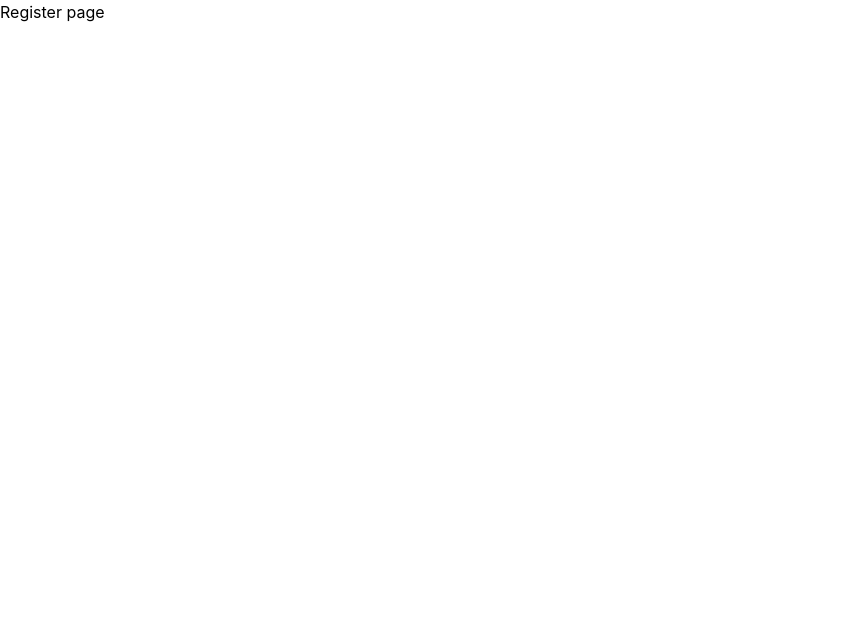
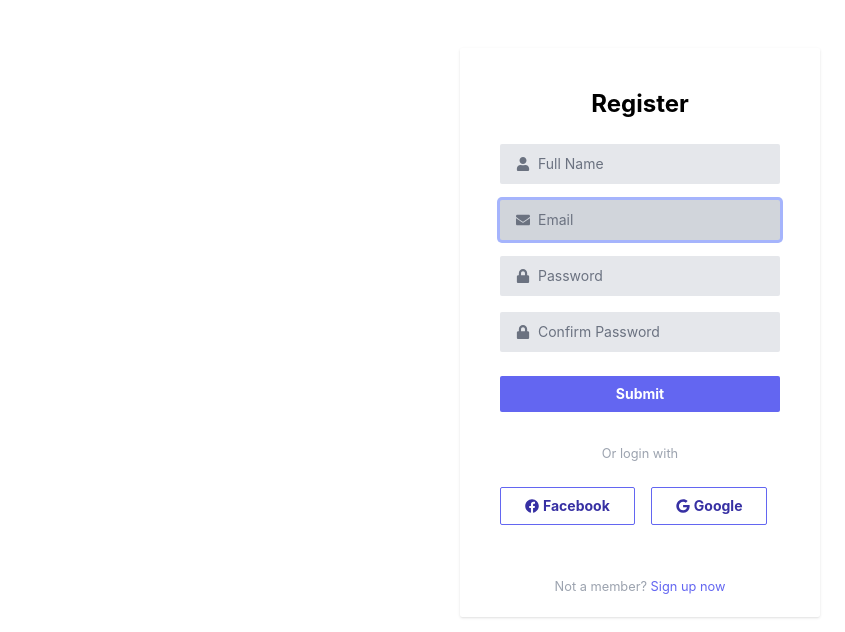
Before and after one commit to yudi7ll/equizz, a Next.js app: page /register in a window 1280 px wide. Shown: the top 632 px of the page, without its empty margins (0-845 px from the left). Built offline with nearby package versions, Linux system fonts and the light colour scheme.

Commit message:
add register page & add Input element

```diff
--- a/src/components/Input/index.tsx
+++ b/src/components/Input/index.tsx
@@ -1,35 +1,58 @@
+import { ErrorMessage } from '@hookform/error-message'
 import clsx from 'clsx'
-import { InputHTMLAttributes, useRef } from 'react'
+import {
+  ChangeEvent,
+  DetailedHTMLProps,
+  forwardRef,
+  InputHTMLAttributes,
+  PropsWithRef,
+  useState,
+} from 'react'
+import { FieldErrorsImpl } from 'react-hook-form'
 import { IconType } from 'react-icons'
 
-interface InputProps extends InputHTMLAttributes<HTMLInputElement> {
-  Icon: IconType
-  Label: string
-}
+type InputProps = PropsWithRef<
+  DetailedHTMLProps<InputHTMLAttributes<HTMLInputElement>, HTMLInputElement> & {
+    errors?: FieldErrorsImpl<{ [key: string]: string }>
+    Icon: IconType
+    Label: string
+  }
+>
 
 const generateId = () => Math.random().toString(16).slice(-4)
 
-const Input = (props: InputProps) => {
+const Input = forwardRef<HTMLInputElement, InputProps>((props, ref) => {
   const id = generateId()
-  const inputRef = useRef<HTMLInputElement>(null)
   const { Icon, Label } = props
+  const [changed, setChanged] = useState(false)
+  const changeHandler = (e: ChangeEvent<HTMLInputElement>) => {
+    setChanged(e.target.value.length > 0)
+  }
 
   return (
-    <label htmlFor={id} className="relative">
+    <label htmlFor={`#${id}`} className="relative">
       <input
         {...props}
+        ref={ref}
+        onChange={changeHandler}
         id={id}
         className={clsx(
           'w-full py-2 px-4 bg-gray-200 text-gray-800 rounded-sm outline-none hover:bg-gray-300 focus:bg-gray-300 focus:ring focus:ring-indigo-300 transition-all',
           props.className
         )}
-        ref={inputRef}
+      />
+      <ErrorMessage
+        name={props.name!}
+        render={({ message }) => (
+          <small className="text-red-400">{message}</small>
+        )}
+        errors={props?.errors ?? {}}
       />
       <div className="absolute left-0 top-1/2 transform -translate-y-1/2 pointer-events-none">
         <div
           className={clsx(
             'ml-4 flex items-center text-gray-500',
-            inputRef?.current?.value ? 'hidden' : ''
+            changed ? 'hidden' : ''
           )}
         >
           <Icon size={14} />
@@ -38,6 +61,6 @@ const Input = (props: InputProps) => {
       </div>
     </label>
   )
-}
+})
 
 export default Input
--- a/src/pages/index.tsx
+++ b/src/pages/index.tsx
@@ -1,72 +1,7 @@
 import type { NextPage } from 'next'
-import Head from 'next/head'
-import Image from 'next/image'
-import styles from '../../styles/Home.module.css'
 
 const Home: NextPage = () => {
-  return (
-    <div className={styles.container}>
-      <Head>
-        <title>Create Next App</title>
-        <meta name="description" content="Generated by create next app" />
-        <link rel="icon" href="/favicon.ico" />
-      </Head>
-
-      <main className={styles.main}>
-        <h1 className={styles.title}>
-          Welcome to <a href="https://nextjs.org">Next.js!</a>
-        </h1>
-
-        <p className={styles.description}>
-          Get started by editing{' '}
-          <code className={styles.code}>pages/index.tsx</code>
-        </p>
-
-        <div className={styles.grid}>
-          <a href="https://nextjs.org/docs" className={styles.card}>
-            <h2>Documentation &rarr;</h2>
-            <p>Find in-depth information about Next.js features and API.</p>
-          </a>
-
-          <a href="https://nextjs.org/learn" className={styles.card}>
-            <h2>Learn &rarr;</h2>
-            <p>Learn about Next.js in an interactive course with quizzes!</p>
-          </a>
-
-          <a
-            href="https://github.com/vercel/next.js/tree/canary/examples"
-            className={styles.card}
-          >
-            <h2>Examples &rarr;</h2>
-            <p>Discover and deploy boilerplate example Next.js projects.</p>
-          </a>
-
-          <a
-            href="https://vercel.com/new?utm_source=create-next-app&utm_medium=default-template&utm_campaign=create-next-app"
-            className={styles.card}
-          >
-            <h2>Deploy &rarr;</h2>
-            <p>
-              Instantly deploy your Next.js site to a public URL with Vercel.
-            </p>
-          </a>
-        </div>
-      </main>
-
-      <footer className={styles.footer}>
-        <a
-          href="https://vercel.com?utm_source=create-next-app&utm_medium=default-template&utm_campaign=create-next-app"
-          target="_blank"
-          rel="noopener noreferrer"
-        >
-          Powered by{' '}
-          <span className={styles.logo}>
-            <Image src="/vercel.svg" alt="Vercel Logo" width={72} height={16} />
-          </span>
-        </a>
-      </footer>
-    </div>
-  )
+  return <h1>Anjay panak</h1>
 }
 
 export default Home
--- a/src/pages/register.tsx
+++ b/src/pages/register.tsx
@@ -1,8 +1,128 @@
+import React, { FormEvent, useState } from 'react'
+import Input from '../components/Input'
+import Button from '../components/Button'
+import BaseButton from '../components/Button/BaseButton'
+import Link from 'next/link'
+import {
+  FaEnvelope,
+  FaFacebook,
+  FaGoogle,
+  FaLock,
+  FaUser,
+} from 'react-icons/fa'
+import Spinner from '../components/Spinner'
+import { useForm } from 'react-hook-form'
+
+interface FormValues {
+  name: string
+  email: string
+  password: string
+  password2: string
+}
+
 const Register = () => {
+  const [isLoading, setIsLoading] = useState(false)
+  const [name, setName] = useState('')
+  const [email, setEmail] = useState('')
+  const [password, setPassword] = useState('')
+  const [password2, setPassword2] = useState('')
+
+  const { handleSubmit, register } = useForm<FormValues>()
+  const onSubmit = handleSubmit(async (data) => {
+    console.log(data)
+    // TODO:
+  })
+
+  const submitHandler = (e: FormEvent<HTMLFormElement>) => {
+    e.preventDefault()
+
+    setIsLoading(true)
+
+    // TODO:
+    // Fake Loading
+    setTimeout(() => {
+      setIsLoading(false)
+    }, 1000)
+  }
+
   return (
-    <>
-      <h1>Register page</h1>
-    </>
+    <div className="flex items-center justify-center mt-12">
+      <div className="bg-white rounded-sm px-5 py-4 sm:px-10 sm:pt-10 sm:pb-5 shadow inline-block">
+        <h2 className="text-center font-bold text-2xl">Register</h2>
+        <form className="mt-6" onSubmit={onSubmit}>
+          <div>
+            <Input
+              {...register('name')}
+              autoFocus
+              Icon={FaUser}
+              Label="Full Name"
+            />
+          </div>
+          <div className="mt-4">
+            <Input
+              {...register('email')}
+              type="email"
+              autoFocus
+              Icon={FaEnvelope}
+              Label="Email"
+            />
+          </div>
+          <div className="mt-4">
+            <Input
+              {...register('password')}
+              type="password"
+              Icon={FaLock}
+              Label="Password"
+            />
+          </div>
+          <div className="mt-4">
+            <Input
+              {...register('password2')}
+              type="password"
+              Icon={FaLock}
+              Label="Confirm Password"
+            />
+          </div>
+          <Button type="submit" className="mt-6">
+            {isLoading ? <Spinner /> : 'Submit'}
+          </Button>
+        </form>
+
+        {/* OAuth Login */}
+        <div className="mt-8">
+          <small className="block text-center text-gray-400">
+            Or login with
+          </small>
+          <div className="flex items-center gap-x-1 sm:gap-x-4 flex-wrap mt-3">
+            {[
+              { Icon: FaFacebook, text: 'Facebook' },
+              { Icon: FaGoogle, text: 'Google' },
+            ].map(({ Icon, text }) => (
+              <BaseButton
+                key={text}
+                className="mt-3 w-full sm:w-auto text-indigo-800 border border-indigo-500 bg-transparent hover:bg-indigo-500 hover:text-white focus:ring focus:ring-indigo-300"
+              >
+                <div className="flex items-center gap-x-1">
+                  <Icon />
+                  <span>{text}</span>
+                </div>
+              </BaseButton>
+            ))}
+          </div>
+        </div>
+
+        <div className="mt-12 text-center">
+          <small className="text-gray-400">
+            Not a member?&nbsp;
+            <Link href="/register">
+              <a className="text-indigo-500 hover:text-indigo-700 hover:underline transition-all whitespace-nowrap">
+                Sign up now
+              </a>
+            </Link>
+          </small>
+        </div>
+      </div>
+    </div>
   )
 }
 
```
Also changed, not shown: styles/Home.module.css (deleted, +0 -129 lines), tsconfig.json (+13 -3 lines), 1 other file (tests, documents, lock files or other folders).
